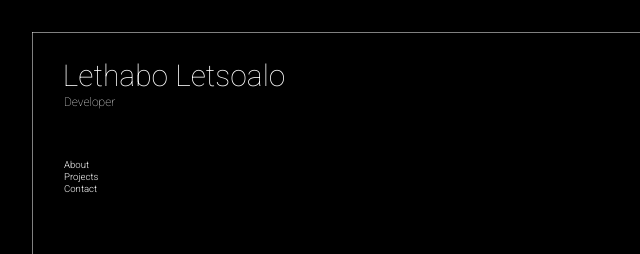
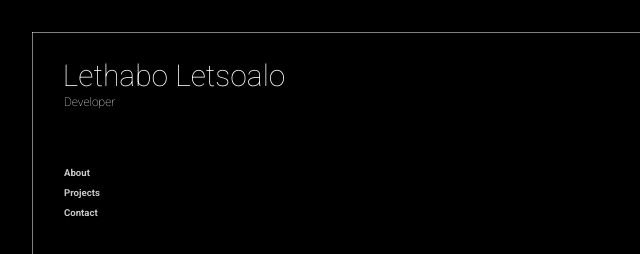
Before and after one commit to LethaboCodes/LethaboCode.github.io, a plain HTML site: page index.html in a window 1280 px wide. Shown: the top 254 px of the page, 0-640 px from the left. Drawn offline with Linux system fonts and the light colour scheme.

Commit message:
links updated

```diff
--- a/styles.css
+++ b/styles.css
@@ -222,18 +222,19 @@ ul {
     unicode-bidi: isolate;
 }
 
+.site_header_nav ul li {
+    padding-top: 0.5rem; /* Space between the links vertically */
+}
+
 /* Styling for the links */
 .site_header_nav ul li a {
     position: relative;
-    color: #ffffff; /* White color */
+    color: #c9c8c8; /* White color */
     text-decoration: none; /* Remove underline */
     font-family: 'Roboto', sans-serif; /* Use Roboto font */
     font-size: 0.6rem; /* Adjust font size */
-    font-weight: 300;
-    padding: 0.5rem 1rem; /* Padding for better clickable area */
+    font-weight: 700;
     transition: color 0.3s ease; /* Smooth transition for color change on hover */
-    padding: 0;
-    margin: 0;
 }
 
 /* Hover effect for links */
```
